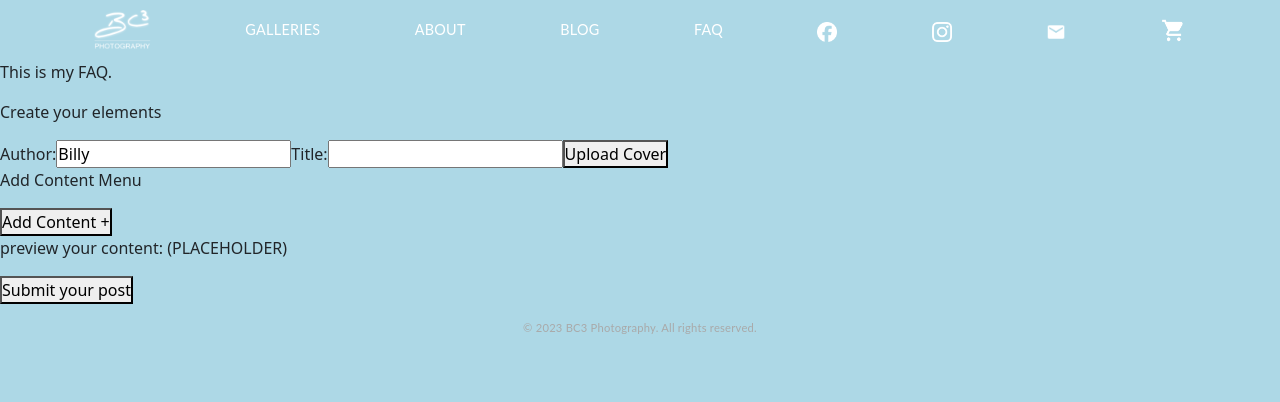
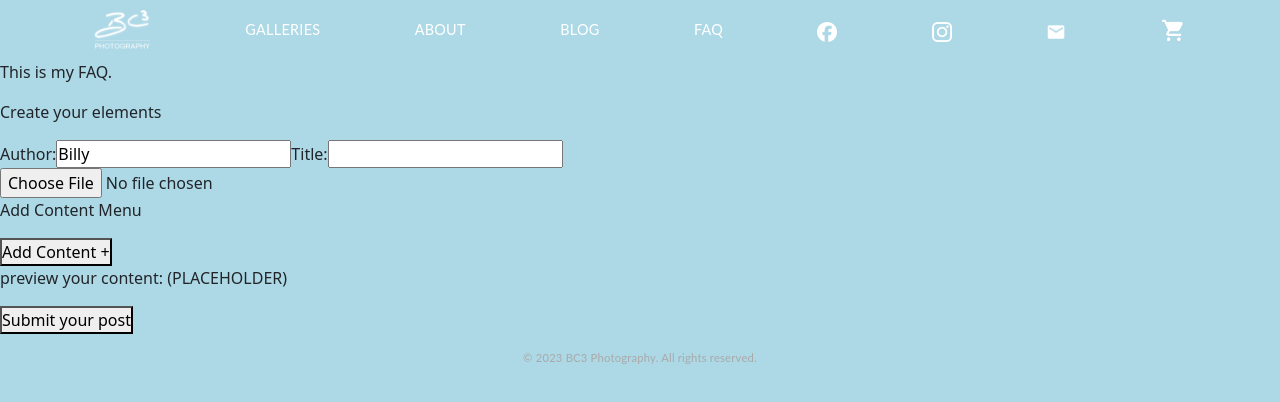
Before and after one commit to anthonytk31415/bc3photo, a React (Create React App) app in the folder bc3photo-fe/: page /faq in a window 1280 px wide. Shown: the top 402 px of the page. Built offline with nearby package versions, Linux system fonts and the light colour scheme.

Commit message:
updated cover image posting and increased json payloads for posts to 50mb

```diff
--- a/bc3photo-fe/src/components/BlogPostElements.js
+++ b/bc3photo-fe/src/components/BlogPostElements.js
@@ -91,7 +91,15 @@ function BaseElements(props){
                 <label for="title">Title:
                     <input type="text" id="title" name="title" value={title} onChange={handleTitleChange} required></input>
                 </label>
-                <button onClick={handleCoverUpload}> Upload Cover</button>
+                <br></br>
+
+                <label>
+                    <input
+                        type="file"
+                        accept="image/*" // Allow only image files to be selected
+                        onChange={handleCoverUpload}
+                    />
+                </label>
 
             </form>
         </div>
@@ -136,10 +144,13 @@ function BlogPostAddElementsMenu(props) {
 
 
             <p> preview your content: (PLACEHOLDER) </p>
+            <div>
+                {cover && <img src={cover} alt="cover-placeholder" />}
+                <h1> {title}</h1>
 
 
-
-            <BodyElements/>
+                <BodyElements/>
+            </div>
         </div>
     )
 }
@@ -349,7 +360,7 @@ function formSubmit(newPost) {
     })
         .then((response) => {
             response.json()
-            console.log('xfer complete')
+            console.log('transfer complete')
         })
         .catch((error) => console.error(error));
 };
```
Also changed, not shown: 9 other files (tests, documents, lock files or other folders).
